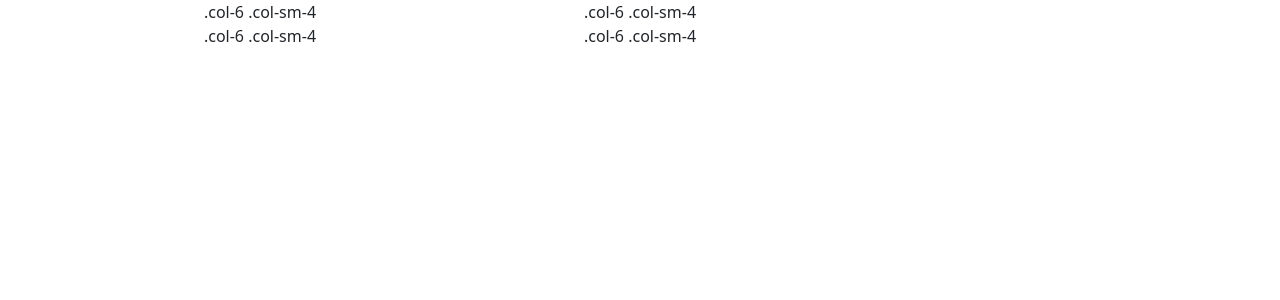
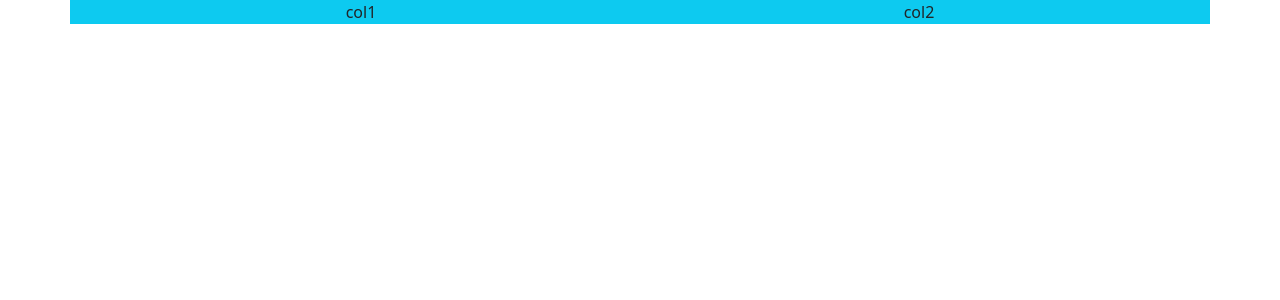
Before and after one commit to iefnaug/react-basic, a React (Create React App) app: page / in a window 1280 px wide. Shown: the top 300 px of the page. Built offline with nearby package versions, Linux system fonts and the light colour scheme.

Commit message:
bs gutter

```diff
--- a/src/06Bootstrap/01layout/Columns.jsx
+++ b/src/06Bootstrap/01layout/Columns.jsx
@@ -1,6 +1,6 @@
 export default function () {
     return  (
-        <Demo3 />
+        <Demo4 />
     )
 }
 
@@ -97,3 +97,13 @@ function Demo3() {
         </div>
     )
 }
+
+function Demo4() {
+    return (
+        <div className="container text-center">
+            <div className="row">
+                <div className="col-6 offset-6">.col-6</div>
+            </div>
+        </div>
+    )
+}
--- /dev/null
+++ b/src/06Bootstrap/01layout/Gutters.jsx
@@ -0,0 +1,16 @@
+export default function () {
+    return (
+        <Demo1/>
+    )
+}
+
+function Demo1() {
+    return (
+        <div className={"container text-center bg-info px-4"}>
+            <div className={"row"}>
+                <div className={"col"}>col1</div>
+                <div className={"col"}>col2</div>
+            </div>
+        </div>
+    )
+}
--- a/src/06Bootstrap/App.jsx
+++ b/src/06Bootstrap/App.jsx
@@ -4,11 +4,13 @@ import 'bootstrap/dist/js/bootstrap.bundle.min.js';
 import Container from "./01layout/Container";
 import Grid from "./01layout/Grid";
 import Columns from "./01layout/Columns";
+import Gutters from "./01layout/Gutters";
 
 export default function App() {
     return (
         // <Container/>
         // <Grid/>
-        <Columns />
+        // <Columns />
+        <Gutters />
     )
 }
```
